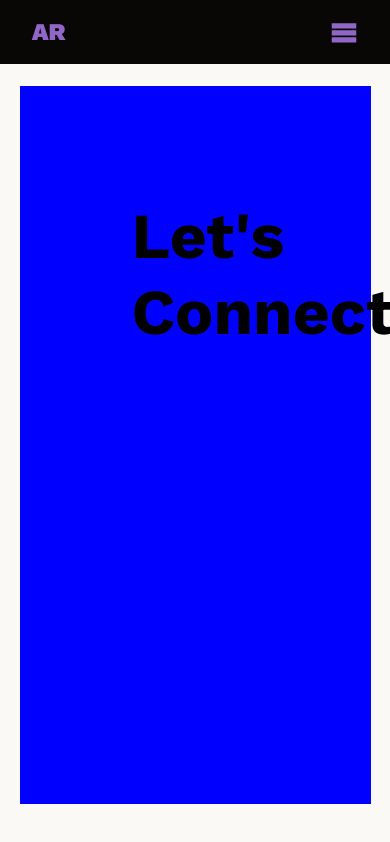
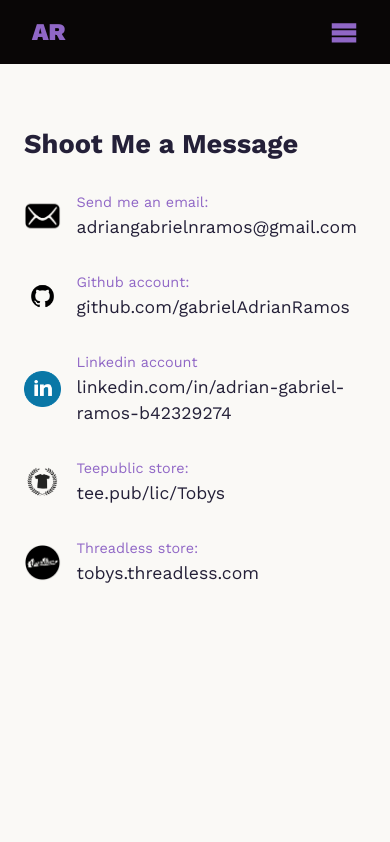
Before and after one commit to gabrielAdrianRamos/Portfolio, a React (Vite) app: page /contact in a window 390 px wide. Built offline with nearby package versions, Linux system fonts and the light colour scheme; no server answers.

Commit message:
Contact Page added

```diff
--- a/src/components/section/Contact/Contact.css
+++ b/src/components/section/Contact/Contact.css
@@ -8,13 +8,80 @@
 }
 
 .contact-container {
-  background-color: blue;
   margin-top: 5.4rem;
+  margin-left: 10rem;
   width: 90%;
   height: 85%;
   padding: 7rem;
 }
 
 .text-connect {
-  font-size: 4rem;
+  margin-top: -3rem;
+  font-size: 3rem;
+  color: #242038;
 }
+
+.box-container {
+  display: grid;
+  grid-template-columns: 1fr 1fr;
+  column-gap: 1rem;
+}
+
+.item-container {
+  display: flex;
+  align-items: center;
+  margin-top: 3rem;
+}
+
+.icon-contact {
+  width: 15%;
+}
+
+.text-container {
+  margin-left: 1rem;
+}
+
+.placeholder {
+  font-size: 1.1rem;
+}
+
+.details {
+  font-size: 1.3rem;
+  color: #242038;
+}
+
+@media screen and (max-width: 768px) {
+  .contact-container {
+    margin-top: 7rem;
+    margin-left: 1.5rem;
+    width: auto;
+    height: auto;
+    padding: 0;
+  }
+
+  .text-connect {
+    margin-top: 1rem;
+    font-size: 1.7rem;
+    color: #242038;
+  }
+
+  .box-container {
+    display: block;
+  }
+
+  .item-container {
+    margin-top: 2rem;
+  }
+
+  .icon-contact {
+    width: 10%;
+  }
+
+  .placeholder {
+    font-size: 0.9rem;
+  }
+
+  .details {
+    font-size: 1.1rem;
+  }
+}
--- a/src/components/section/Contact/Contact.jsx
+++ b/src/components/section/Contact/Contact.jsx
@@ -1,10 +1,54 @@
 import "./Contact.css";
+import { images } from "./images";
+import { motion } from "framer-motion";
 
 export const Contact = () => {
   return (
     <div className="contact">
       <div className="contact-container">
-        <h1 className="text-connect">Let's Connect</h1>
+        <motion.h1
+          className="text-connect"
+          initial={{ opacity: 0, y: -70 }}
+          animate={{ opacity: 1, y: 0 }}
+          transition={{
+            ease: "easeOut",
+            delay: 0.3,
+            duration: 0.5,
+          }}
+        >
+          Shoot Me a Message
+        </motion.h1>
+        <div className="box-container">
+          {images.map((image) => (
+            <div className="item-container" key={image.key}>
+              <motion.img
+                className="icon-contact"
+                src={image.imageSource}
+                alt="icon"
+                initial={{ y: 100, opacity: 0 }}
+                animate={{ y: 0, opacity: 1 }}
+                transition={{
+                  ease: "easeOut",
+                  delay: 0.5,
+                  duration: 0.5,
+                }}
+              />
+              <motion.div
+                className="text-container"
+                initial={{ y: 100, opacity: 0 }}
+                animate={{ y: 0, opacity: 1 }}
+                transition={{
+                  ease: "easeOut",
+                  delay: 0.6,
+                  duration: 0.5,
+                }}
+              >
+                <p className="placeholder">{image.placeholder}</p>
+                <p className="details">{image.name}</p>
+              </motion.div>
+            </div>
+          ))}
+        </div>
       </div>
     </div>
   );
--- /dev/null
+++ b/src/components/section/Contact/images.js
@@ -0,0 +1,34 @@
+const images = [
+  {
+    key: 1,
+    imageSource: "assets/mail.png",
+    placeholder: "Send me an email:",
+    name: "adriangabrielnramos@gmail.com",
+  },
+  {
+    key: 2,
+    imageSource: "assets/github.png",
+    placeholder: "Github account:",
+    name: "github.com/gabrielAdrianRamos",
+  },
+  {
+    key: 3,
+    imageSource: "assets/linkedin.png",
+    placeholder: "Linkedin account",
+    name: "linkedin.com/in/adrian-gabriel-ramos-b42329274",
+  },
+  {
+    key: 4,
+    imageSource: "assets/teepublic.png",
+    placeholder: "Teepublic store:",
+    name: "tee.pub/lic/Tobys",
+  },
+  {
+    key: 5,
+    imageSource: "assets/threadless.png",
+    placeholder: "Threadless store:",
+    name: "tobys.threadless.com",
+  },
+];
+
+export { images };
```
